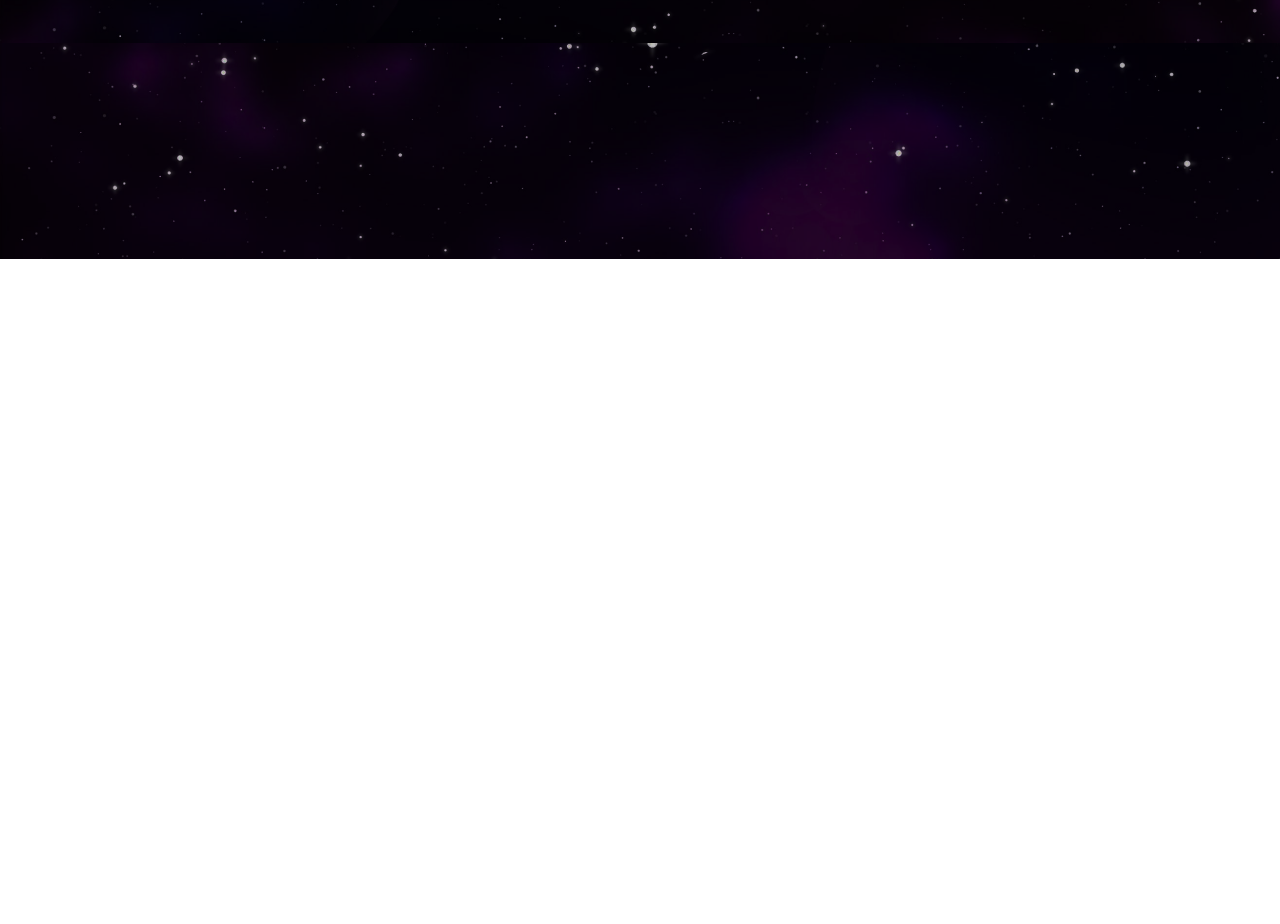
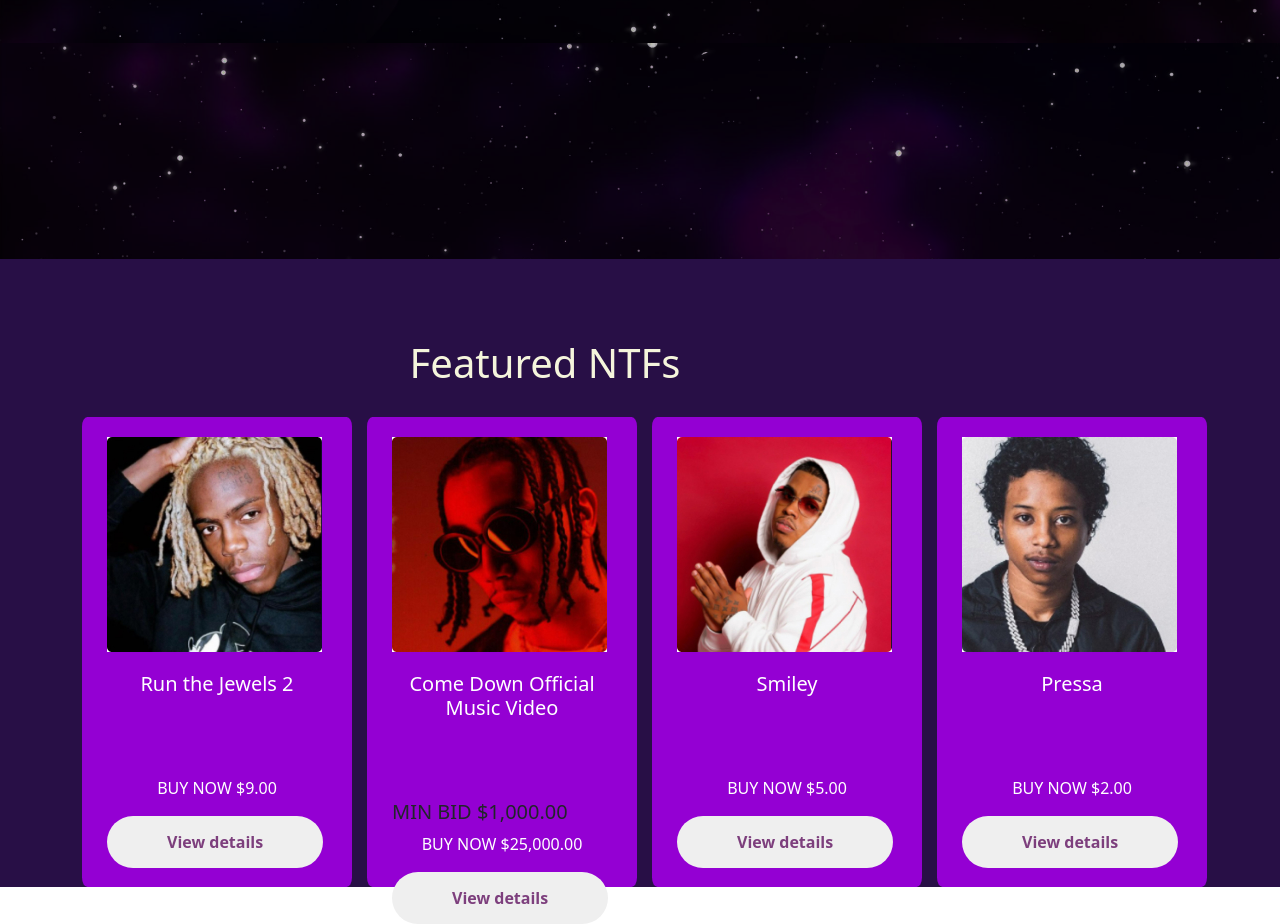
Before and after one commit to MuhammadazizEsonboyev/Music_WebSite_09, a plain HTML site: page index.html in a window 1280 px wide. Shown: the part 578-1502 px from the top of the page. Before the commit the page ends 837 px from the top, so only its background shows below. Drawn offline with nearby package versions, Linux system fonts and the light colour scheme.

Commit message:
shohruh music

```diff
--- a/index.css
+++ b/index.css
@@ -111,3 +111,43 @@ header{
     background: url(./img/master\ clas.png);
    padding-bottom: 300px;
 }
+/* -------------------------------------------header end----------------------------------- */
+/* asad orqa foni o'zing chiqazvor */
+.bir{
+    background-color: #280f46;
+}
+.kart{
+    width: 270px;
+    height: 470px;
+    background-color:  darkviolet;
+    padding: 20px 25px;
+    border-radius: 2%;
+}
+.human{
+   margin-bottom: 20px;
+}
+.feat{
+    text-align: center;
+    color: beige;
+   margin-top: 80px;
+   margin-bottom: 30px;
+}
+.run{
+    font-size: 20px;
+    margin-bottom: 80px;
+    text-align: center;
+    color: #FFFFFF;
+}
+.buy{
+    font-weight: 500;
+    text-align: center;
+    color: #FFFFFF;
+}
+.view{
+    font-weight: 700;
+    padding: 14px 60px;
+    /* margin-left: 20px; */
+    border-radius: 50px;
+    border: none;
+    color: rgb(125, 63, 125);
+}
--- a/index.html
+++ b/index.html
@@ -48,6 +48,61 @@
             </div>
         </div>
     </header>
+    <section class="section bir">
+        <div class="container">
+            <div class="row">
+                <div class="col-10">
+                    <h1 class="feat">Featured NTFs</h1>
+                </div>
+            </div>
+            <div class="row">
+                <div class="col-3">
+                    <div class="kart">
+                        <img src="img/human1.jpg" alt="" class="human">
+                     <div class="smallkart">
+                        <h4 class="run">Run the Jewels 2</h4>
+                        <p class="buy">BUY NOW $9.00</p>
+                     </div>
+                       <div class="small_kart"> <button class="view">View details</button></div>
+                    </div>
+                </div>
+                <div class="col-3">
+                    <div class="kart">
+                        <img src="img/human2.jpg" alt="" class="human">
+                     <div class="smallkart">
+                        <h4 class="run">Come Down Official
+                            Music Video </h4>
+                            <h5 class="peet">MIN BID $1,000.00</h5>
+
+                        <p class="buy">BUY NOW $25,000.00</p>
+                     </div>
+                       <div class="small_kart"> <button class="view">View details</button></div>
+                    </div>
+                </div>
+                <div class="col-3">
+                    <div class="kart">
+                        <img src="img/human3.jpg" alt="" class="human">
+                     <div class="smallkart">
+                        <h4 class="run">Smiley</h4>
+
+                        <p class="buy">BUY NOW $5.00</p>
+                     </div>
+                       <div class="small_kart"> <button class="view">View details</button></div>
+                    </div>
+                </div>
+                <div class="col-3">
+                    <div class="kart">
+                        <img src="img/human4.jpg" alt="" class="human">
+                     <div class="smallkart">
+                        <h4 class="run">Pressa</h4>
+                        <p class="buy">BUY NOW $2.00</p>
+                     </div>
+                       <div class="small_kart"> <button class="view">View details</button></div>
+                    </div>
+                </div>
+            </div>
+        </div>
+    </section>
 </body>
 
 </html>
```
Also changed, not shown: img/human1.jpg (added), img/human2.jpg (added), img/human3.jpg (added), img/human4.jpg (added).
